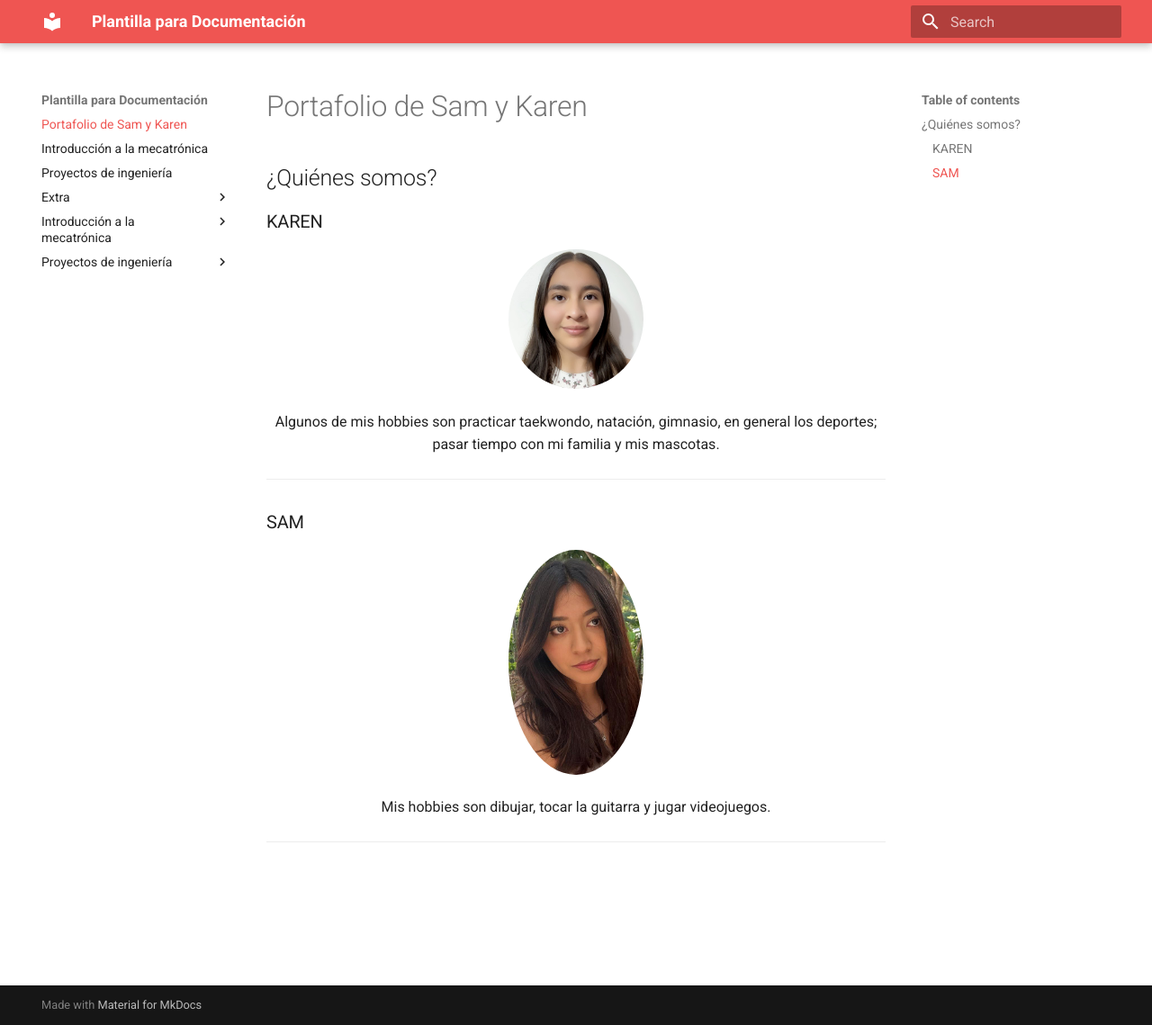
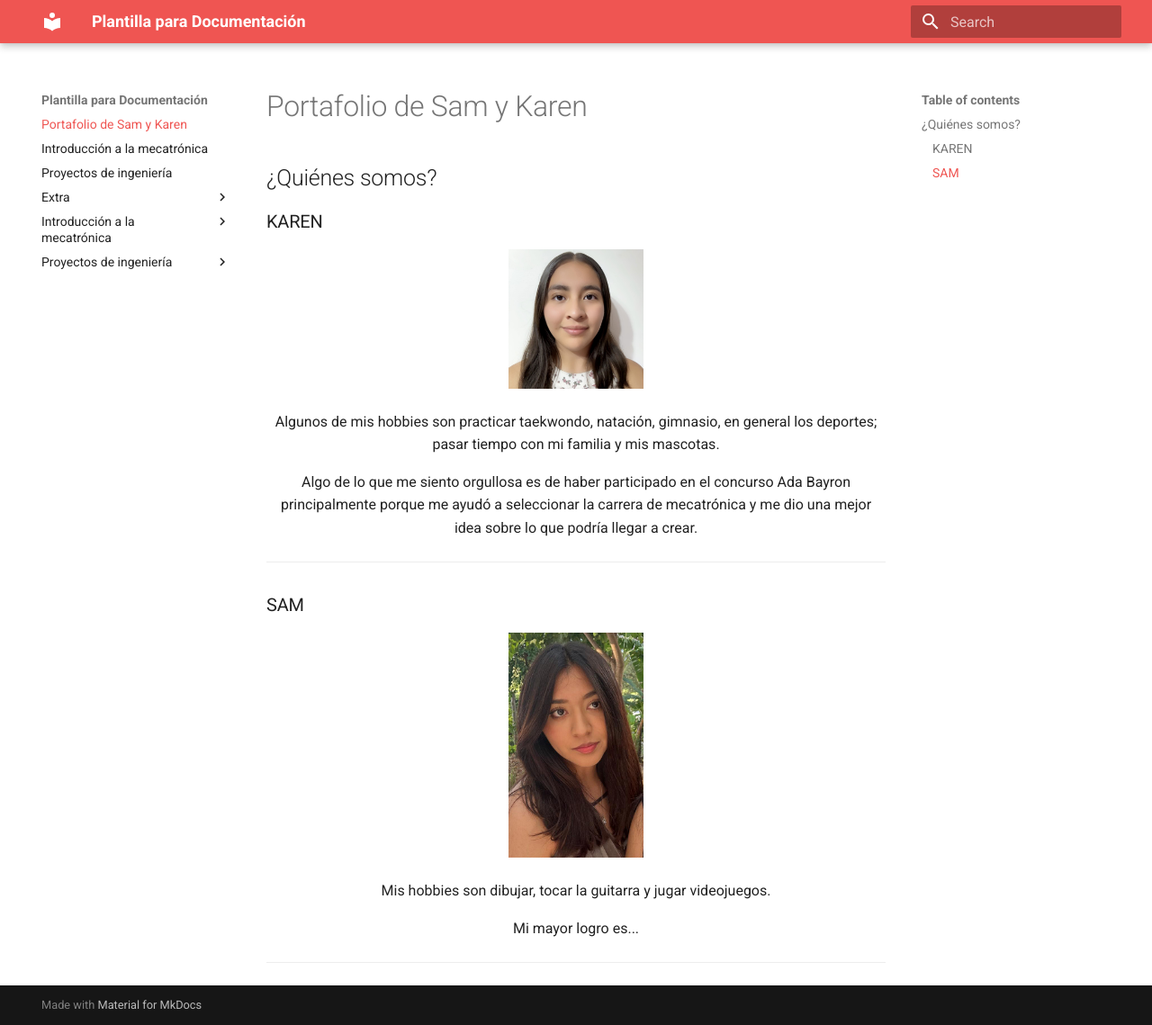
Before and after one commit to KarenPastrana/PORTAFOLIO, an MkDocs documentation site: the page built from docs/index.md, in a window 1280 px wide and 1139 px high. Shown: the whole window at 90% size. Built offline with MkDocs 1.6.1 and Material for MkDocs 9.7.7, drawn with Linux system fonts in a browser that asks for light colours.

Commit message:
Update index.md

```diff
--- a/docs/index.md
+++ b/docs/index.md
@@ -4,21 +4,24 @@
 
 ### KAREN
 <div align="center">
-  <img src="recursos/imgs/fotoAlumno.png" alt="Karen" width="150" style="border-radius:50%;">
+  <img src="recursos/imgs/fotoAlumno.png" alt="Karen" width="150";">
   <p>
     Algunos de mis hobbies son practicar taekwondo, natación, gimnasio, en general los deportes;
     pasar tiempo con mi familia y mis mascotas.
   </p>
+
+  Algo de lo que me siento orgullosa es de haber participado en el concurso Ada Bayron principalmente porque me ayudó a seleccionar la carrera de mecatrónica y me dio una mejor idea sobre lo que podría llegar a crear.
 </div>
 
 ---
 
 ### SAM
 <div align="center">
-  <img src="recursos/imgs/Image.jpeg" alt="Sam" width="150" style="border-radius:50%;">
+  <img src="recursos/imgs/Image.jpeg" alt="Sam" width="150";">
   <p>
     Mis hobbies son dibujar, tocar la guitarra y jugar videojuegos.
   </p>
+  Mi mayor logro es...
 </div>
 
 ---
```
